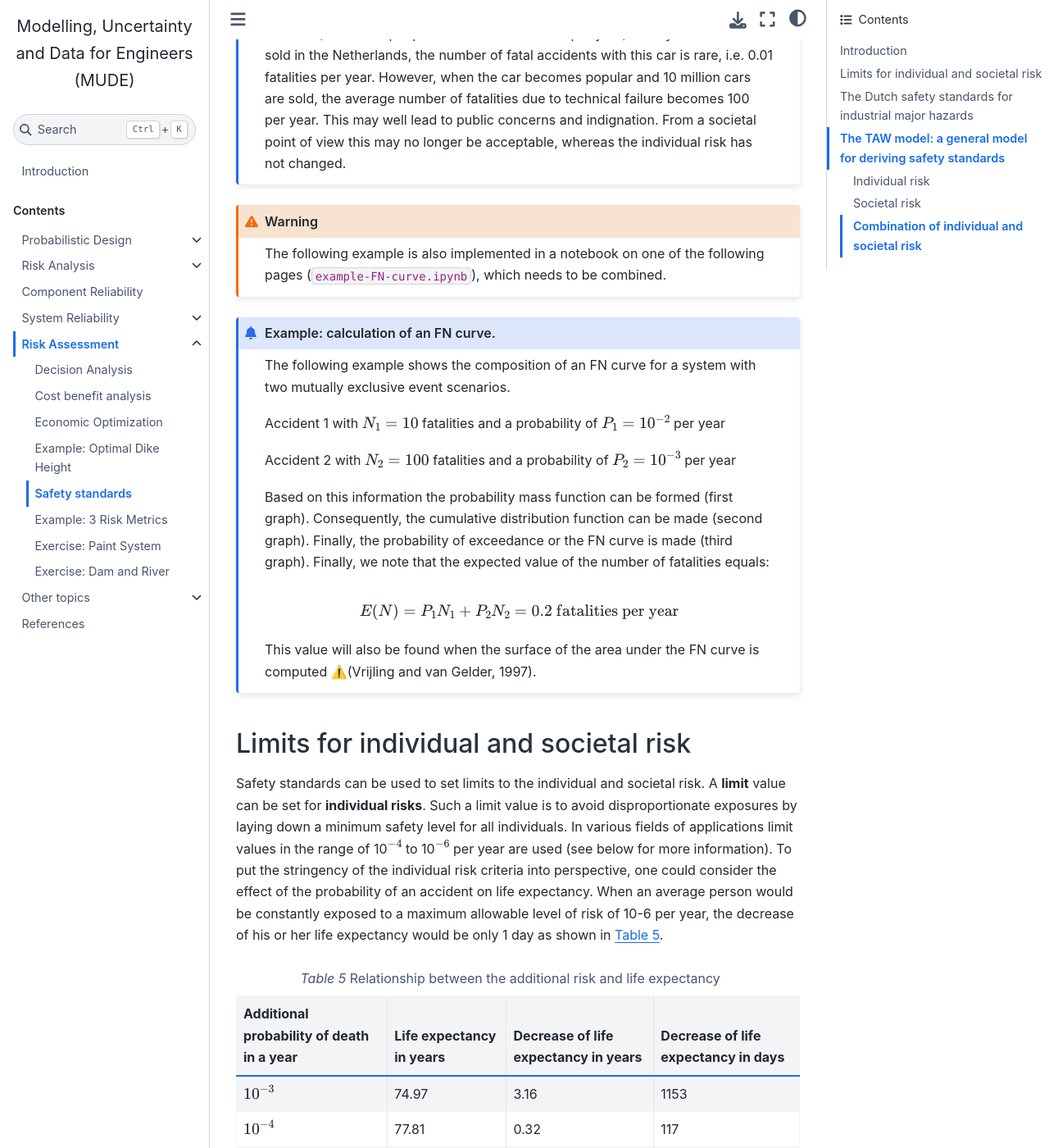
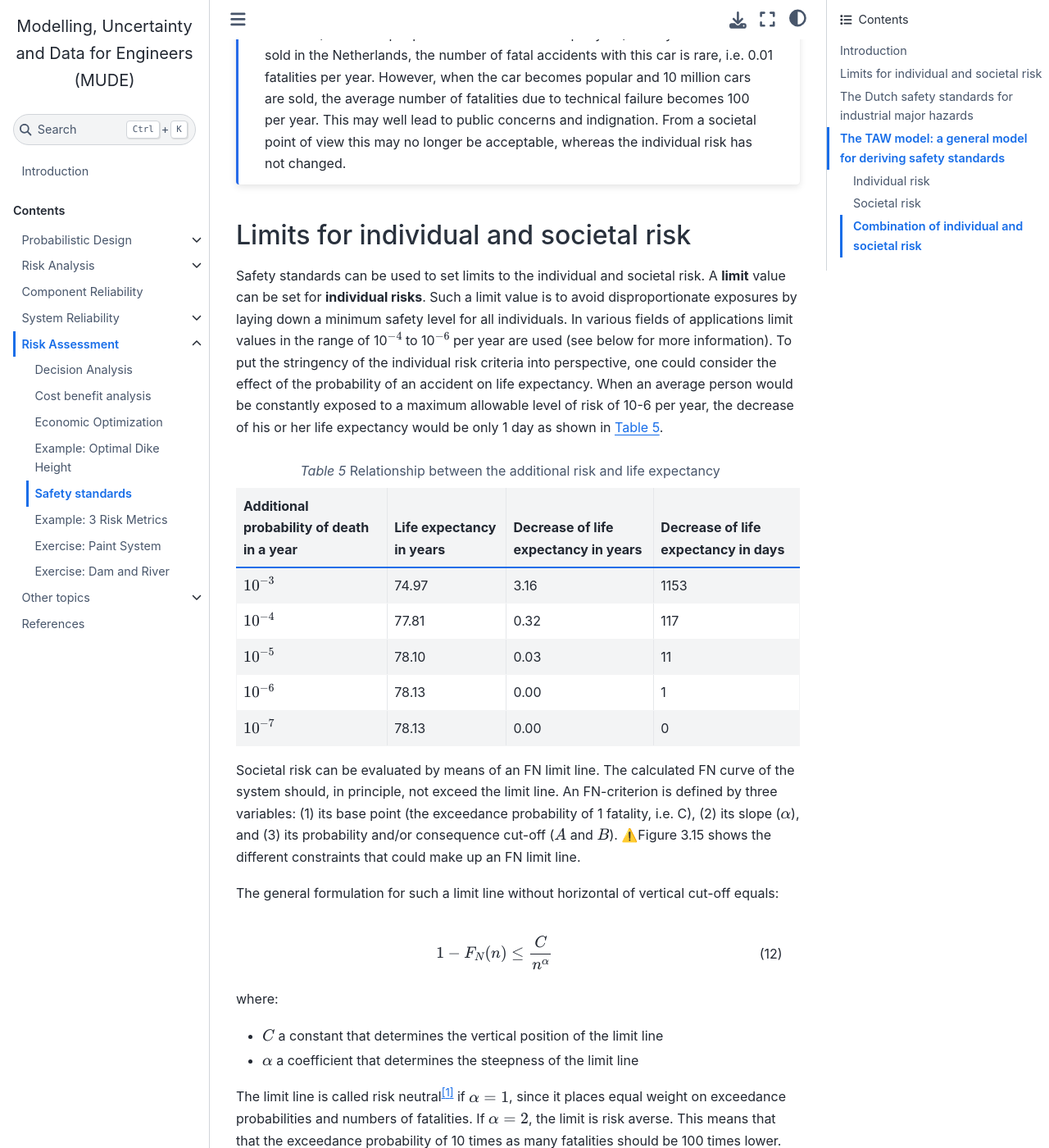
Before and after one commit to TUDelft-CITG/MUDE, a Jupyter Book: the page built from book/risk-assessment/safety-standards.md, in a window 1280 px wide and 1400 px high, scrolled down 2401 px. Shown: the whole window at 82% size. Built offline with Jupyter Book 1.0.4 settings and Sphinx 7.4.7 and the Sphinx Book theme 1.1.4, drawn with Linux system fonts in a browser that asks for light colours.

Commit message:
tweak FN curve examples

````diff
--- a/book/risk-assessment/safety-standards.md
+++ b/book/risk-assessment/safety-standards.md
@@ -65,27 +65,6 @@ The **economic optimization** has already been discussed in detail in ⚠️sect
 
 ```{admonition} Example: Difference between individual and societal risk.
 To illustrate the difference between the individual and societal perspective, consider a fairly safe car that has a probability of 10$^{-5}$ per year of causing a fatality due to technical failure. This may well be acceptable to an individual. Such a probability is in the same range as the average death rate in traffic (650 fatalities / 17 million people which is about 4.10$^{-5}$ per year). If only 1000 cars are sold in the Netherlands, the number of fatal accidents with this car is rare, i.e. 0.01 fatalities per year. However, when the car becomes popular and 10 million cars are sold, the average number of fatalities due to technical failure becomes 100 per year. This may well lead to public concerns and indignation. From a societal point of view this may no longer be acceptable, whereas the individual risk has not changed.
-```
-
-```{warning}
-The following example is also implemented in a notebook on one of the following pages (`example-FN-curve.ipynb`), which needs to be combined.
-```
-
-```{admonition} Example: calculation of an FN curve.
-The following example shows the composition of an FN curve for a system with two mutually exclusive event scenarios.
-
-Accident 1 with $N_1 = 10$ fatalities and a probability of $P_1 = 10^{-2}$ per year
-
-Accident 2 with $N_2 = 100$ fatalities and a probability of $P_2 = 10^{-3}$ per year
-
-Based on this information the probability mass function can be formed (first graph). Consequently, the cumulative distribution function can be made (second graph). Finally, the probability of exceedance or the FN curve is made (third graph).
-Finally, we note that the expected value of the number of fatalities equals:
-
-$$
-  E(N) = P_1 N_1 + P_2 N_2 =  0.2\text{ fatalities per year}
-$$
-
-This value will also be found when the surface of the area under the FN curve is computed ⚠️(Vrijling and van Gelder, 1997).
 ```
 
 ## Limits for individual and societal risk
````
Also changed, not shown: book/risk-analysis/example-FN-curve.md (+1 -1 lines).
